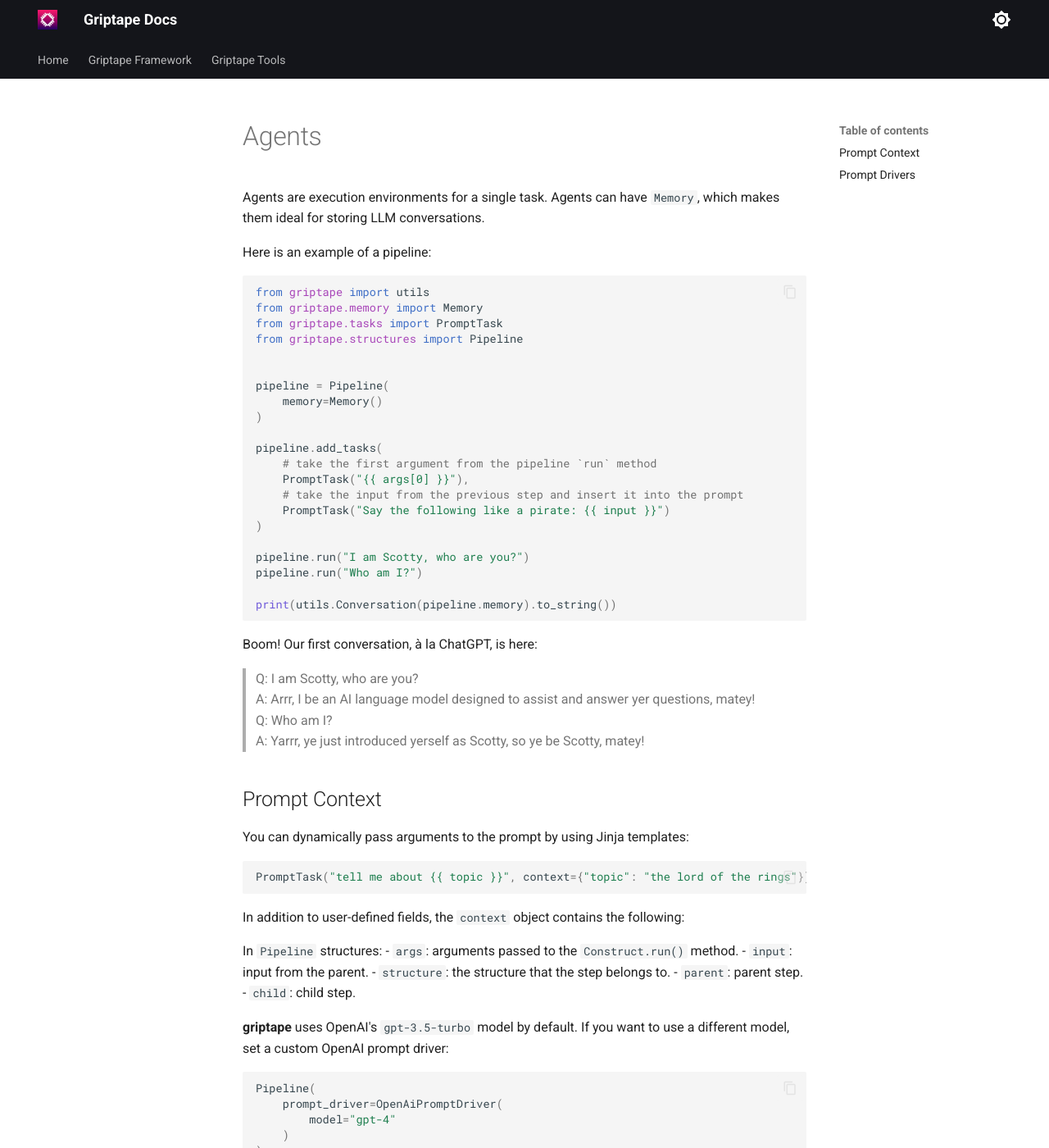
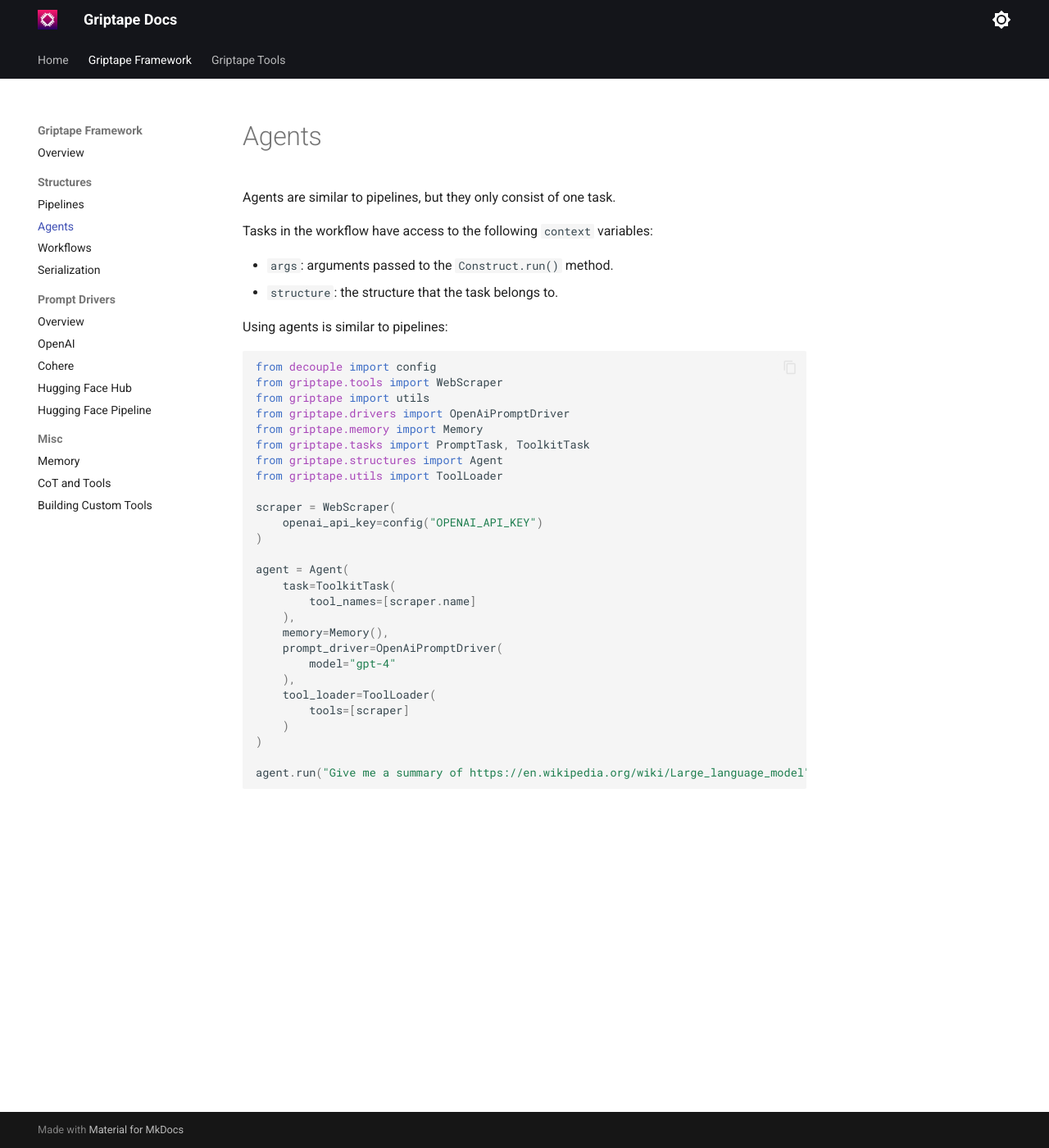
Before and after one commit to griptape-ai/griptape-docs, an MkDocs documentation site: the page built from docs/griptape-framework/agents.md, in a window 1280 px wide and 1400 px high. Shown: the whole window at 82% size. Built offline with MkDocs 1.6.1 and Material for MkDocs 9.7.7, drawn with Linux system fonts in a browser that asks for light colours; some of the changed text lies outside the part shown.

Commit message:
Add agents page

````diff
--- a/docs/griptape-framework/agents.md
+++ b/docs/griptape-framework/agents.md
@@ -1,75 +1,40 @@
 # Agents
 
-Agents are execution environments for a single task. Agents can have `Memory`, which makes them ideal for storing LLM conversations.
+Agents are similar to pipelines, but they only consist of one task.
 
-Here is an example of a pipeline:
+Tasks in the workflow have access to the following `context` variables:
+
+- `args`: arguments passed to the `Construct.run()` method.
+- `structure`: the structure that the task belongs to.
+
+Using agents is similar to pipelines:
 
 ```python
+from decouple import config
+from griptape.tools import WebScraper
 from griptape import utils
+from griptape.drivers import OpenAiPromptDriver
 from griptape.memory import Memory
-from griptape.tasks import PromptTask
-from griptape.structures import Pipeline
+from griptape.tasks import PromptTask, ToolkitTask
+from griptape.structures import Agent
+from griptape.utils import ToolLoader
 
-
-pipeline = Pipeline(
-    memory=Memory()
+scraper = WebScraper(
+    openai_api_key=config("OPENAI_API_KEY")
 )
 
-pipeline.add_tasks(
-    # take the first argument from the pipeline `run` method
-    PromptTask("{{ args[0] }}"),
-    # take the input from the previous step and insert it into the prompt
-    PromptTask("Say the following like a pirate: {{ input }}")
+agent = Agent(
+    task=ToolkitTask(
+        tool_names=[scraper.name]
+    ),
+    memory=Memory(),
+    prompt_driver=OpenAiPromptDriver(
+        model="gpt-4"
+    ),
+    tool_loader=ToolLoader(
+        tools=[scraper]
+    )
 )
 
-pipeline.run("I am Scotty, who are you?")
-pipeline.run("Who am I?")
-
-print(utils.Conversation(pipeline.memory).to_string())
+agent.run("Give me a summary of https://en.wikipedia.org/wiki/Large_language_model")
 ```
-
-Boom! Our first conversation, à la ChatGPT, is here:
-
-> Q: I am Scotty, who are you?
-> A: Arrr, I be an AI language model designed to assist and answer yer questions, matey!
-> Q: Who am I?
-> A: Yarrr, ye just introduced yerself as Scotty, so ye be Scotty, matey!
-
-## Prompt Context
-
-You can dynamically pass arguments to the prompt by using Jinja templates:
-
-```python
-PromptTask("tell me about {{ topic }}", context={"topic": "the lord of the rings"})
-```
-
-In addition to user-defined fields, the `context` object contains the following:
-
-In `Pipeline` structures:
-- `args`: arguments passed to the `Construct.run()` method.
-- `input`: input from the parent.
-- `structure`: the structure that the step belongs to.
-- `parent`: parent step.
-- `child`: child step.
-
-**griptape** uses OpenAI's `gpt-3.5-turbo` model by default. If you want to use a different model, set a custom OpenAI prompt driver:
-
-```python
-Pipeline(
-    prompt_driver=OpenAiPromptDriver(
-        model="gpt-4"
-    )
-)
-```
-
-## Prompt Drivers
-
-You can specify a custom `prompt_driver` for pipelines and workflows (e.g., to specify a different model):
-
-```python
-pipeline = Pipeline(
-    prompt_driver=OpenAiPromptDriver(
-        model="gpt-4"
-    )
-)
-```
--- a/mkdocs.yml
+++ b/mkdocs.yml
@@ -46,6 +46,7 @@ nav:
   - Overview: "griptape-framework/index.md"
   - Structures:
     - Pipelines: "griptape-framework/pipelines.md"
+    - Agents: "griptape-framework/agents.md"
     - Workflows: "griptape-framework/workflows.md"
     - Serialization: "griptape-framework/serialization.md"
   - Prompt Drivers:
````
